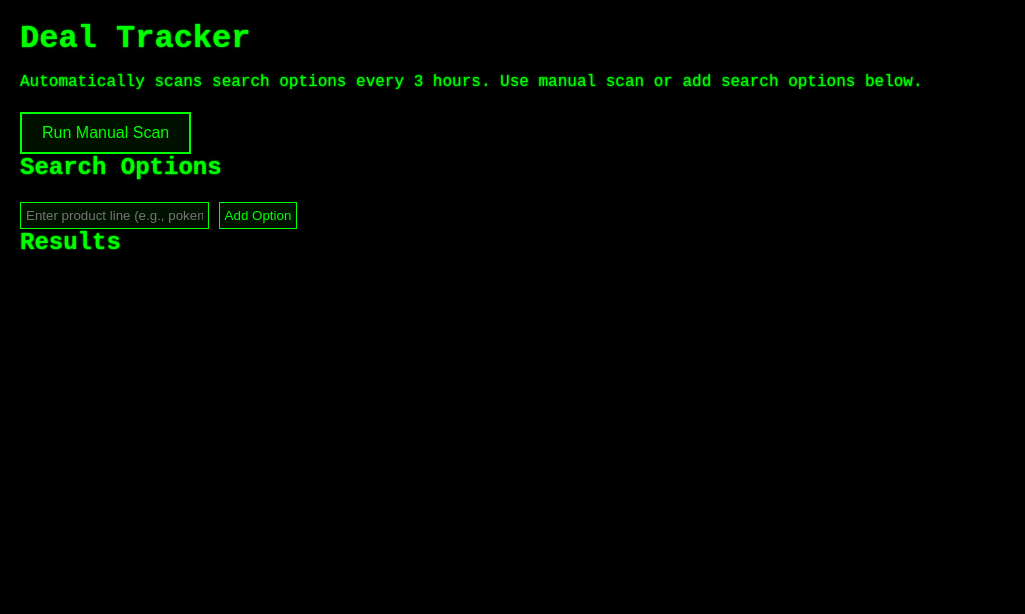
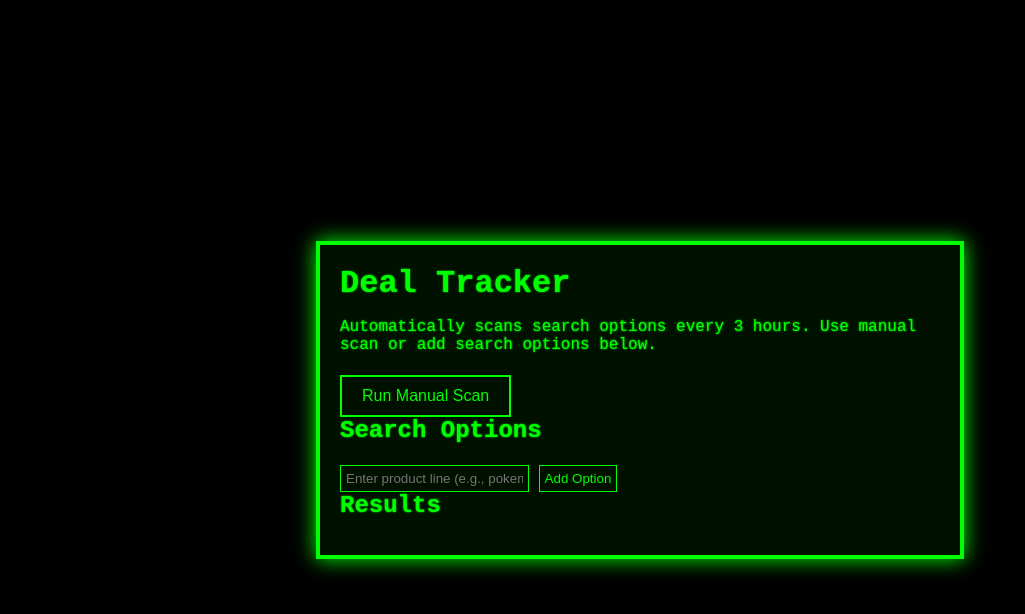
Before and after one commit to HuecoHouse/Scraper-App, a website: page public/index.html in a window 1280 px wide. Shown: the whole page, without its empty margins (0-1025 px from the left). Drawn offline with Linux system fonts and the light colour scheme; no server answers.

Commit message:
Add flexbox layout to style.cssCenter CRT container and update retro style

```diff
--- a/public/style.css
+++ b/public/style.css
@@ -4,7 +4,19 @@ body {
   font-family: 'Courier New', Courier, monospace;
   text-shadow: 0 0 2px #00ff00;
   margin: 0;
+  display: flex;
+  justify-content: center;
+  align-items: center;
+  min-height: 100vh;
+}
+
+.crt-container {
+  background: #001100;
+  border: 4px solid #00ff00;
+  box-shadow: 0 0 20px #00ff00;
   padding: 20px;
+  width: 90%;
+  max-width: 600px;
 }
 
 h1, h2 {
@@ -40,3 +52,7 @@ ul {
 li {
   margin: 3px 0;
 }
+
+#results {
+  margin-top: 10px;
+}
```
